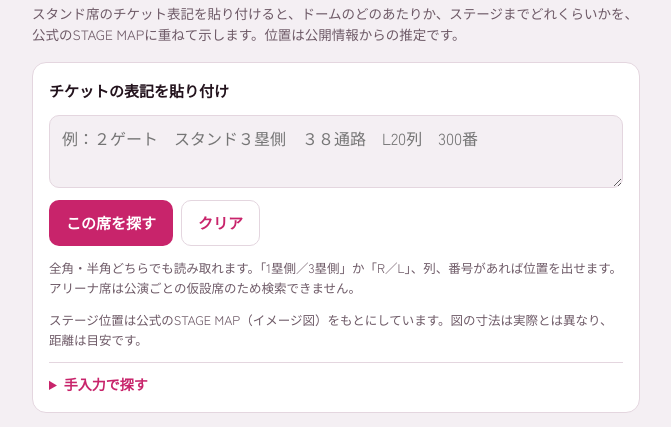
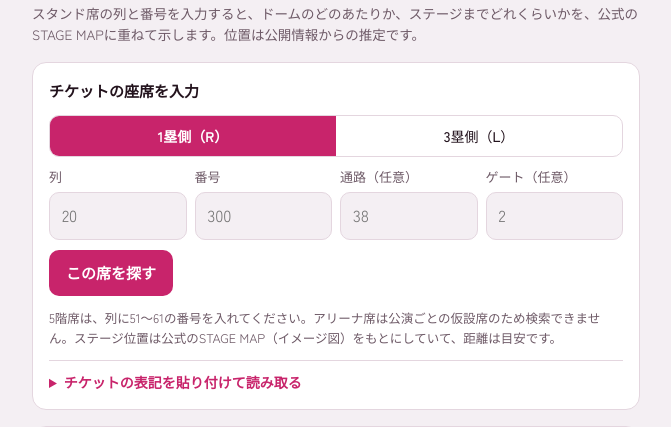
Before and after one commit to Yukachiii/lovelive-fest-2-seatmap, a plain HTML site: page index.html in a window 1280 px wide. Shown: the part 77-504 px from the top of the page, without its empty margins (304-975 px from the left). Drawn offline with nearby package versions, Linux system fonts and the light colour scheme.

Commit message:
Make manual entry the main input and paste the secondary one
Co-Authored-By: Claude Opus 5.5 <noreply@anthropic.com>
Claude-Session: https://claude.ai/code/session_01PcGGBuqADXij7VqYkRwTwD

```diff
--- a/index.html
+++ b/index.html
@@ -85,7 +85,8 @@ a.btn-ghost { display: inline-block; text-decoration: none; padding: 10px 16px;
 
 details { border-top: 1px solid var(--line); padding-top: 10px; }
 summary { cursor: pointer; font-size: 14px; font-weight: 700; color: var(--accent); }
-.manual { display: grid; gap: 10px; margin-top: 12px; }
+.manual { display: grid; gap: 10px; }
+details .manual { margin-top: 12px; }
 .seg { display: grid; grid-template-columns: 1fr 1fr; border: 1px solid var(--line); border-radius: 10px; overflow: hidden; position: relative; }
 .seg input { position: absolute; opacity: 0; pointer-events: none; }
 .seg label { text-align: center; padding: 9px 4px; font-size: 14px; color: var(--ink); cursor: pointer; }
@@ -142,36 +143,37 @@ footer ul { margin: 0; padding-left: 18px; }
   <header>
     <p class="eyebrow">2026.11.14 Sat ／ 11.15 Sun　バンテリンドーム ナゴヤ</p>
     <h1><span class="nb">ラブライブ！フェス</span> <span class="nb">座席ファインダー</span></h1>
-    <p class="lede">スタンド席のチケット表記を貼り付けると、ドームのどのあたりか、ステージまでどれくらいかを、公式のSTAGE MAPに重ねて示します。位置は公開情報からの推定です。</p>
+    <p class="lede">スタンド席の列と番号を入力すると、ドームのどのあたりか、ステージまでどれくらいかを、公式のSTAGE MAPに重ねて示します。位置は公開情報からの推定です。</p>
   </header>
 
   <section class="card" aria-labelledby="in-title">
-    <h2 id="in-title">チケットの表記を貼り付け</h2>
-    <label for="ticket-text" class="sr">座席表記</label>
-    <textarea id="ticket-text" rows="2" placeholder="例：２ゲート　スタンド３塁側　３８通路　L20列　300番"></textarea>
-    <div class="row">
-      <button type="button" class="btn-primary" id="parse-btn">この席を探す</button>
-      <button type="button" class="btn-ghost" id="clear-btn">クリア</button>
-    </div>
-    <p class="hint">全角・半角どちらでも読み取れます。「1塁側／3塁側」か「R／L」、列、番号があれば位置を出せます。アリーナ席は公演ごとの仮設席のため検索できません。</p>
-
-    <p class="hint">ステージ位置は公式のSTAGE MAP（イメージ図）をもとにしています。図の寸法は実際とは異なり、距離は目安です。</p>
-
-    <details id="manual-box">
-      <summary>手入力で探す</summary>
+    <h2 id="in-title">チケットの座席を入力</h2>
     <form class="manual" id="manual-form">
       <div class="seg" role="radiogroup" aria-label="サイド">
         <input type="radio" name="side" id="side-r" value="R" checked><label for="side-r">1塁側（R）</label>
         <input type="radio" name="side" id="side-l" value="L"><label for="side-l">3塁側（L）</label>
       </div>
       <div class="fields">
-          <div><label for="row">列</label><input type="number" id="row" inputmode="numeric" min="1" max="61" placeholder="20"></div>
-          <div><label for="seat">番号</label><input type="number" id="seat" inputmode="numeric" min="1" max="800" placeholder="300"></div>
+        <div><label for="row">列</label><input type="number" id="row" inputmode="numeric" min="1" max="61" placeholder="20" required></div>
+        <div><label for="seat">番号</label><input type="number" id="seat" inputmode="numeric" min="1" max="800" placeholder="300" required></div>
         <div><label for="passage">通路（任意）</label><input type="number" id="passage" inputmode="numeric" min="11" max="81" placeholder="38"></div>
         <div><label for="gate">ゲート（任意）</label><input type="number" id="gate" inputmode="numeric" min="1" max="8" placeholder="2"></div>
       </div>
       <div class="row"><button type="submit" class="btn-primary">この席を探す</button></div>
     </form>
+    <p class="hint">5階席は、列に51〜61の番号を入れてください。アリーナ席は公演ごとの仮設席のため検索できません。ステージ位置は公式のSTAGE MAP（イメージ図）をもとにしていて、距離は目安です。</p>
+
+    <details id="paste-box">
+      <summary>チケットの表記を貼り付けて読み取る</summary>
+      <div class="manual">
+        <label for="ticket-text">座席表記</label>
+        <textarea id="ticket-text" rows="2" placeholder="例：２ゲート　スタンド３塁側　３８通路　L20列　300番"></textarea>
+        <div class="row">
+          <button type="button" class="btn-primary" id="parse-btn">読み取って探す</button>
+          <button type="button" class="btn-ghost" id="clear-btn">クリア</button>
+        </div>
+        <p class="hint">全角・半角どちらでも読み取れます。読み取った内容は上の入力欄にも入ります。</p>
+      </div>
     </details>
   </section>
 
```
Also changed, not shown: 1 other file. Lines whose indentation alone changed are shown as unchanged.
